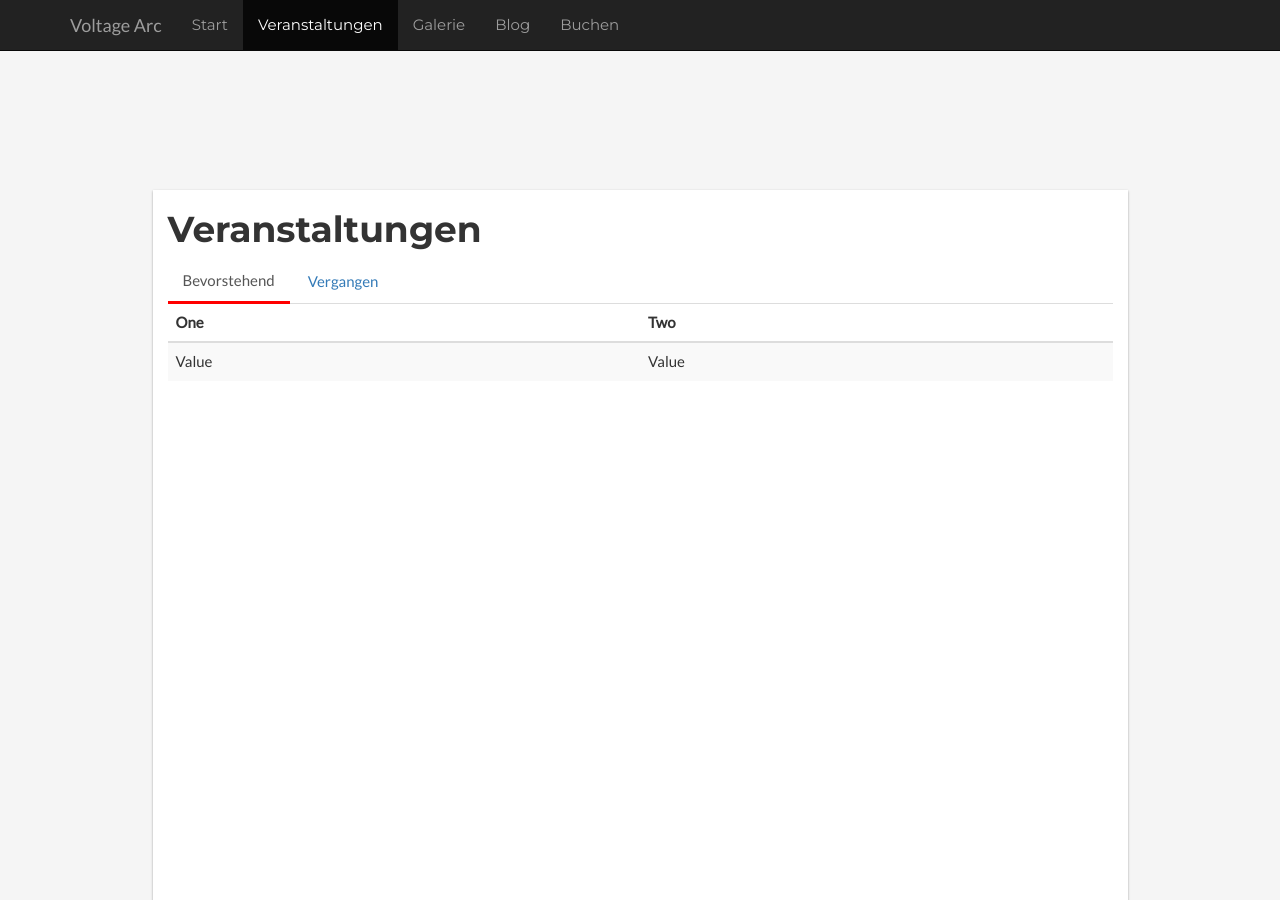
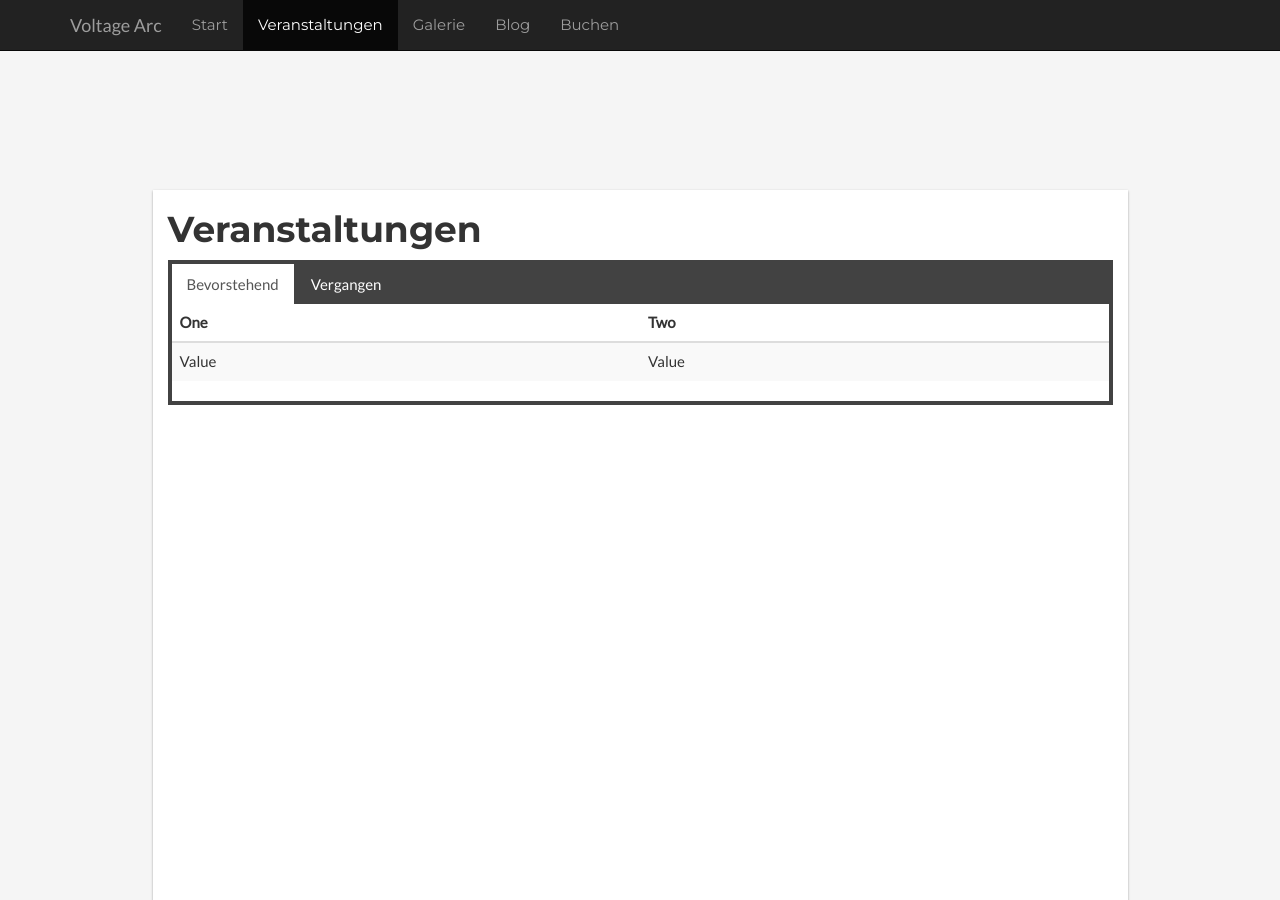
Before and after one commit to theCubix/va, a Jekyll site: the page built from events.html, in a window 1280 px wide and 900 px high, scrolled down 260 px. Built offline with Jekyll 4.4.1, drawn with Linux system fonts in a browser that asks for light colours.

Commit message:
Design changes to events tabs

```diff
--- a/css/custom.css
+++ b/css/custom.css
@@ -109,15 +109,33 @@ video#bgvid {
 }
 
 /* --- Tabs --- */
+.nav-tabs {
+    border: none;
+    background-color: #424242;
+}
+
 .nav-tabs > li > a {
     border-radius: 0;
+    border: none;
+    color: #fff;
 }
 
 .nav-tabs > li.active > a, .nav-tabs > li.active > a:hover, .nav-tabs > li.active > a:focus {
-    border: transparent;
-    border-bottom: 3px solid #ff0000;
+    border: none;
 }
 
+.nav > li > a:hover, .nav > li > a:focus {
+    background-color: #fff;
+    color: #424242;
+}
+
+.nav-tabs > li > a:hover {
+    border: none;
+}
+
+.border-wrapper {
+    border: 4px solid #424242;
+}
 
 /* --- Material Blog Card --- */
 
--- a/events.html
+++ b/events.html
@@ -6,6 +6,7 @@ background_image: ''
 background_image_caption: ''
 ---
 
+<div class="border-wrapper">
     <ul class="nav nav-tabs" role="tablist">
         <li class="tab active" role="presentation"><a href="#upcoming" role="tab" data-toggle="tab">Bevorstehend</a></li>
         <li class="tab" role="presentation"><a href="#former" role="tab" data-toggle="tab">Vergangen</a></li>
@@ -30,3 +31,4 @@ background_image_caption: ''
             former
         </div>
     </div>
+</div>
```
Also changed, not shown: 3 other files. Lines whose indentation alone changed are shown as unchanged.
